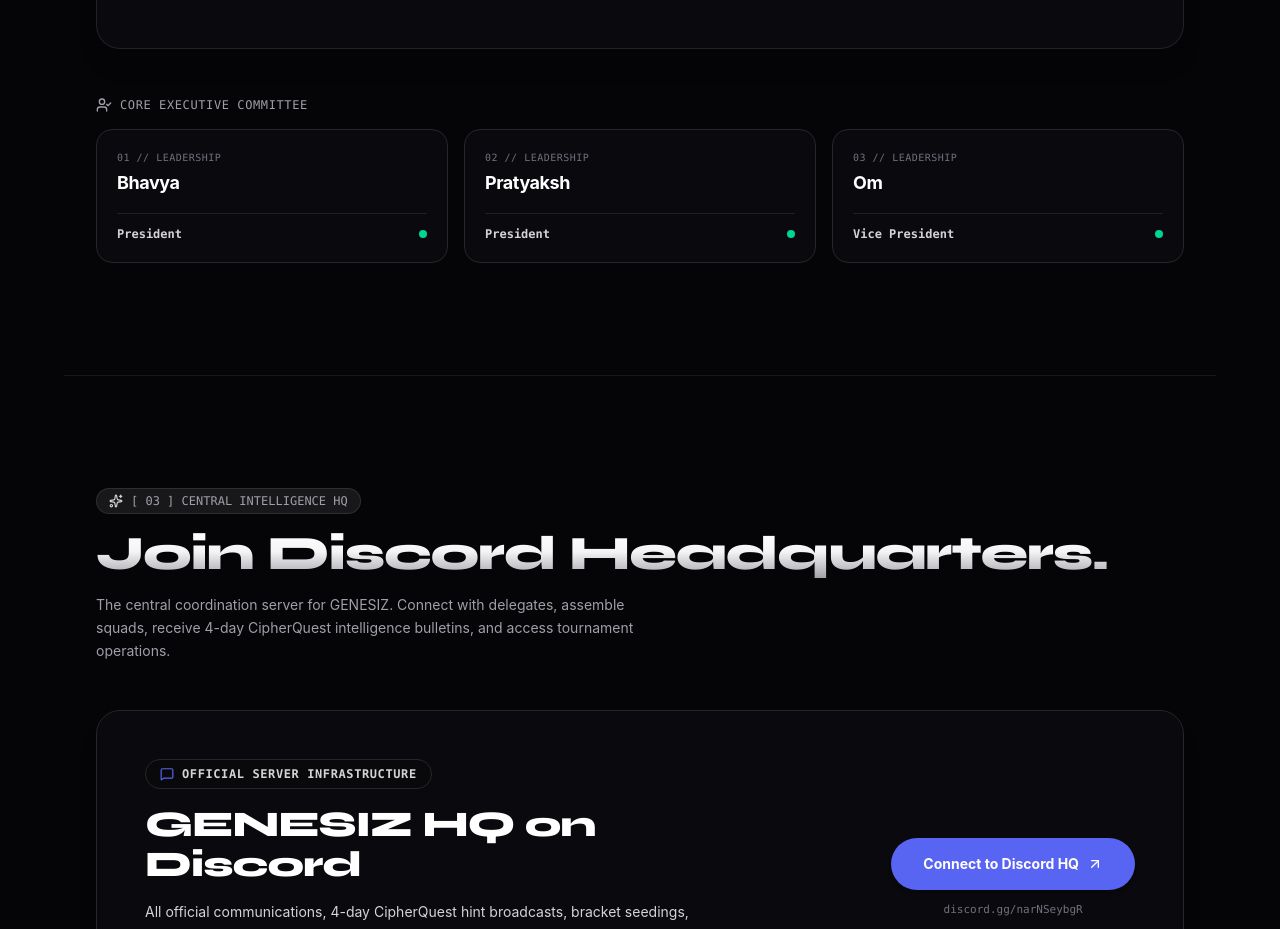
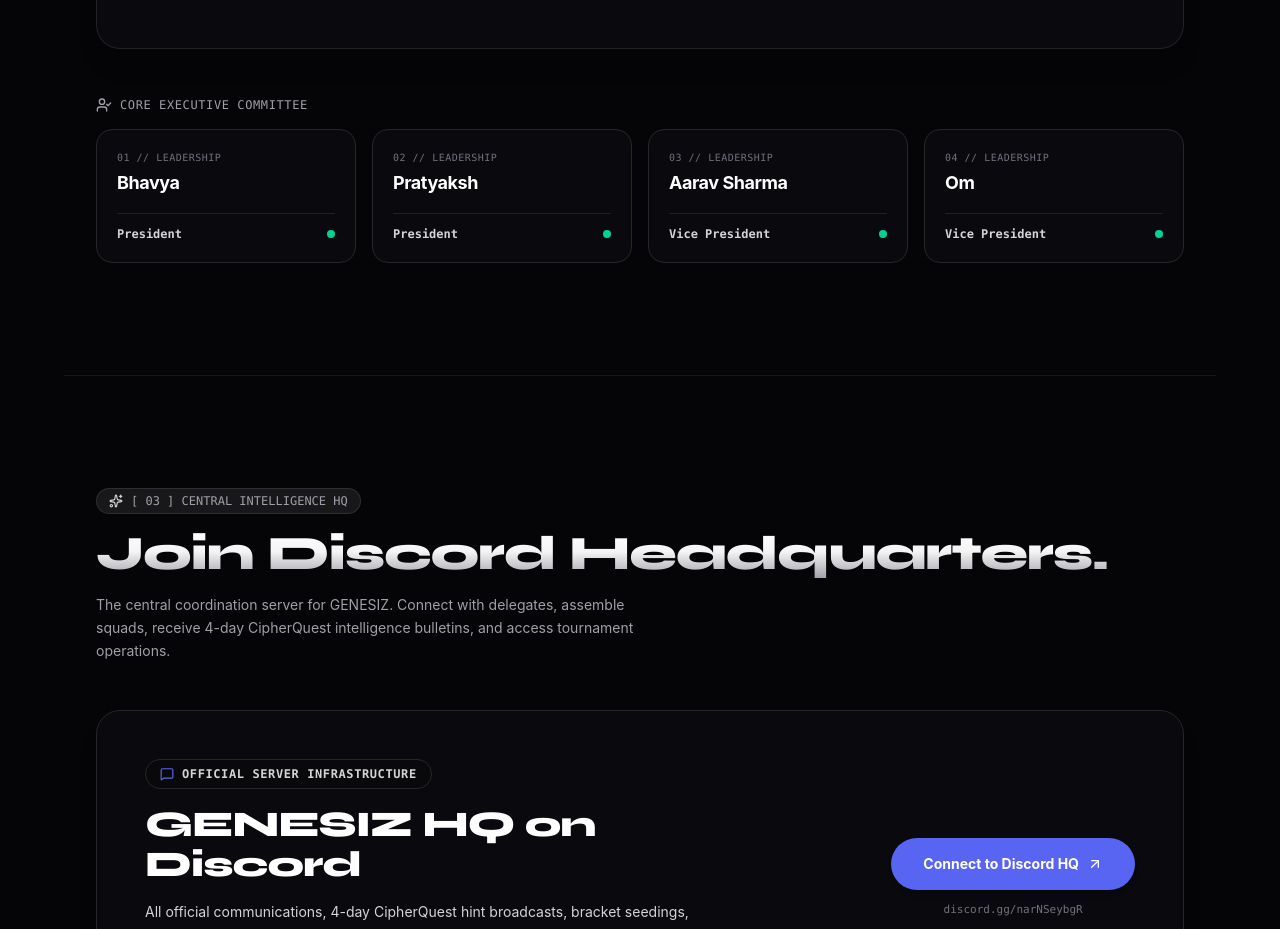
Before and after one commit to Valenite/genesiz-web, a React (Vite) app: page / in a window 1280 px wide. Shown: the part 4600-5529 px from the top of the page. Built offline with nearby package versions, Linux system fonts and the light colour scheme.

Commit message:
Add Aarav Sharma (Vice President) back to executive leadership section

```diff
--- a/src/components/CreditsSection.tsx
+++ b/src/components/CreditsSection.tsx
@@ -46,6 +46,7 @@
   const coreMembers = [
     { name: 'Bhavya', role: 'President' },
     { name: 'Pratyaksh', role: 'President' },
+    { name: 'Aarav Sharma', role: 'Vice President' },
     { name: 'Om', role: 'Vice President' },
   ];
 
@@ -125,7 +126,7 @@
             <span>CORE EXECUTIVE COMMITTEE</span>
           </div>
 
-          <div className="grid grid-cols-1 sm:grid-cols-3 gap-4">
+          <div className="grid grid-cols-2 lg:grid-cols-4 gap-4">
             {coreMembers.map((member, idx) => (
               <RevealOnScroll key={member.name + idx} variant="3d-dock" delayMs={idx * 100}>
                 <TiltCard
```
